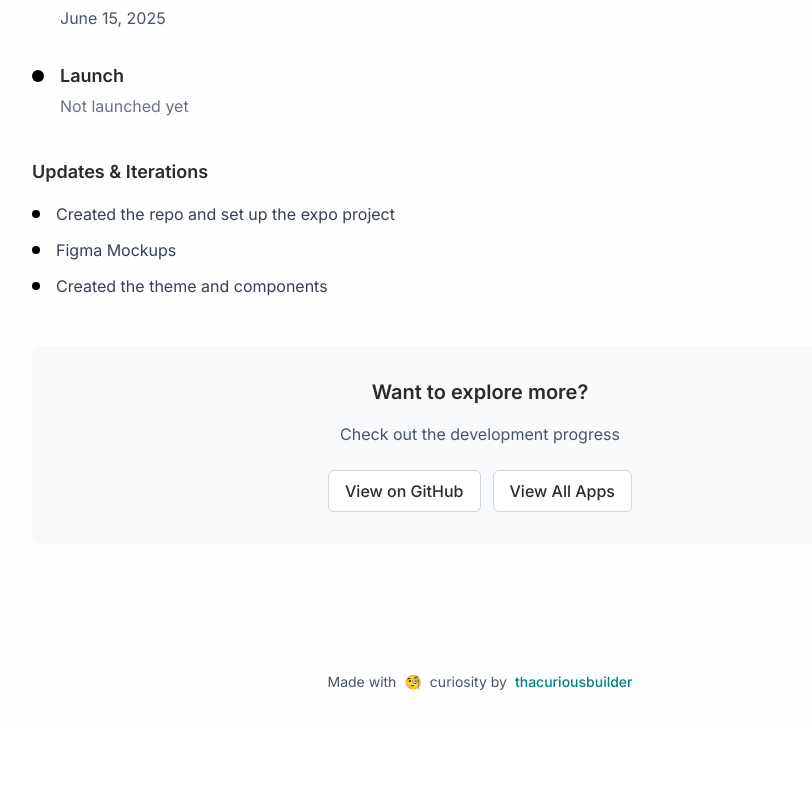
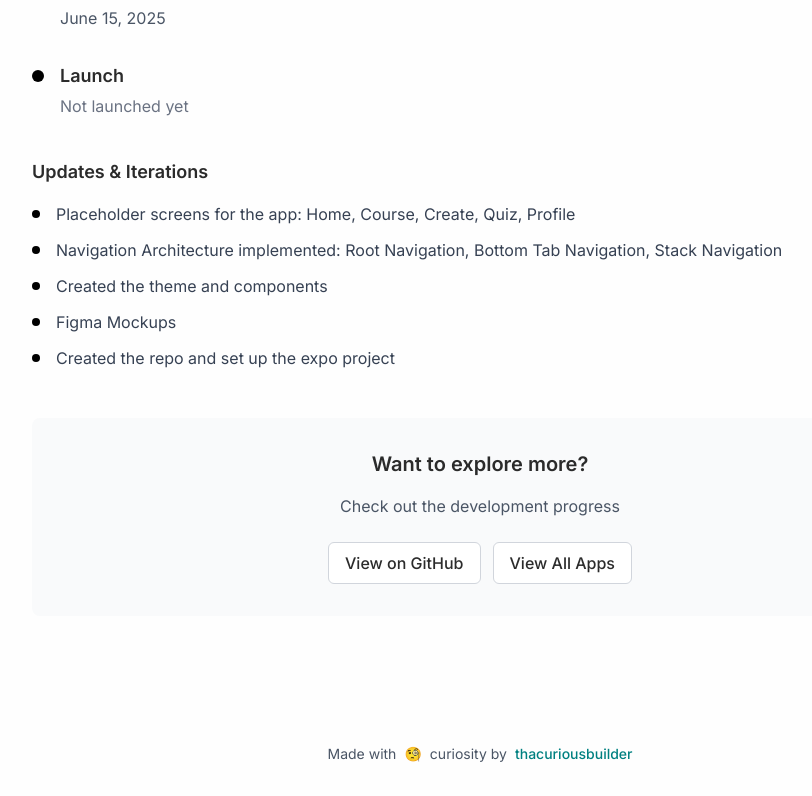
Before and after one commit to thacuriousbuilder/personal-website, a Next.js app: page /apps/savantra in a window 1280 px wide. Shown: the part 1566-2362 px from the top of the page, without its empty margins (160-972 px from the left). Before the commit the page ends 2290 px from the top, so only its background shows below. Built offline with nearby package versions, Linux system fonts and the light colour scheme.

Commit message:
feat: when updates & iterations is longer than 5, show more button. updates: added updates of progress on app

```diff
--- a/src/components/IndieAppReview.tsx
+++ b/src/components/IndieAppReview.tsx
@@ -1,3 +1,6 @@
+'use client'
+
+import { useState } from 'react'
 import Link from 'next/link'
 import Button from '@/components/Button'
 
@@ -45,6 +48,8 @@ export default function IndieAppReview({
   content,
   links,
 }: IndieAppReviewProps) {
+  const [showAllUpdates, setShowAllUpdates] = useState(false)
+
   const getStatusColor = (status: string) => {
     switch (status) {
       case 'live': return 'bg-green-100 text-green-800'
@@ -244,7 +249,7 @@ export default function IndieAppReview({
             <div className="mt-8">
               <h3 className="font-semibold text-lg mb-4">Updates & Iterations</h3>
               <div className="space-y-3">
-                {timeline.updates.map((update, index) => (
+                {(showAllUpdates ? timeline.updates : timeline.updates.slice(0, 5)).map((update, index) => (
                   <div key={index} className="flex items-start gap-4">
                     <div className="w-2 h-2 bg-black rounded-full mt-2 flex-shrink-0"></div>
                     <div>
@@ -253,6 +258,16 @@ export default function IndieAppReview({
                   </div>
                 ))}
               </div>
+              {timeline.updates.length > 5 && (
+                <div className="mt-4">
+                  <button
+                    onClick={() => setShowAllUpdates(!showAllUpdates)}
+                    className="text-[#008080] hover:text-[#006666] font-medium transition-colors"
+                  >
+                    {showAllUpdates ? 'Show Less' : `Show ${timeline.updates.length - 5} More Updates`}
+                  </button>
+                </div>
+              )}
             </div>
           )}
         </div>
--- a/src/data/indieApps.ts
+++ b/src/data/indieApps.ts
@@ -45,9 +45,11 @@ export const indieApps: IndieApp[] = [
       concept: '10/15/2024',
       development: '06/15/2025',
       updates: [
+        'Placeholder screens for the app: Home, Course, Create, Quiz, Profile',
+        'Navigation Architecture implemented: Root Navigation, Bottom Tab Navigation, Stack Navigation',
+        'Created the theme and components',
+        'Figma Mockups',
         'Created the repo and set up the expo project',
-        'Figma Mockups',
-        'Created the theme and components',
       ]
     },
     content: {
```
